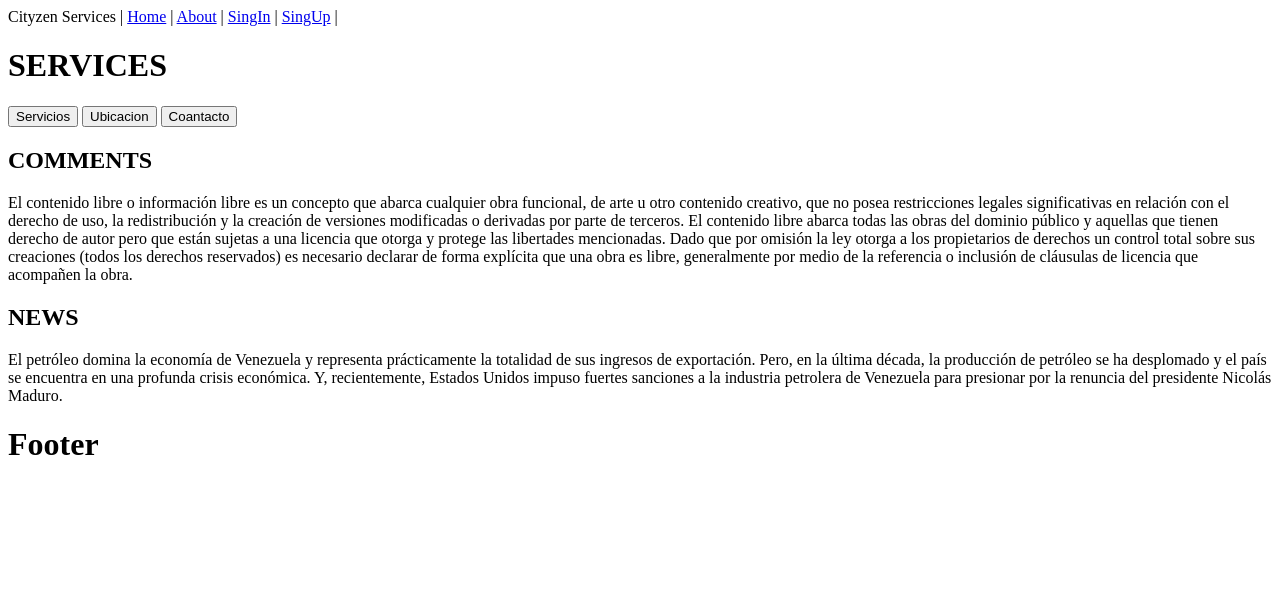
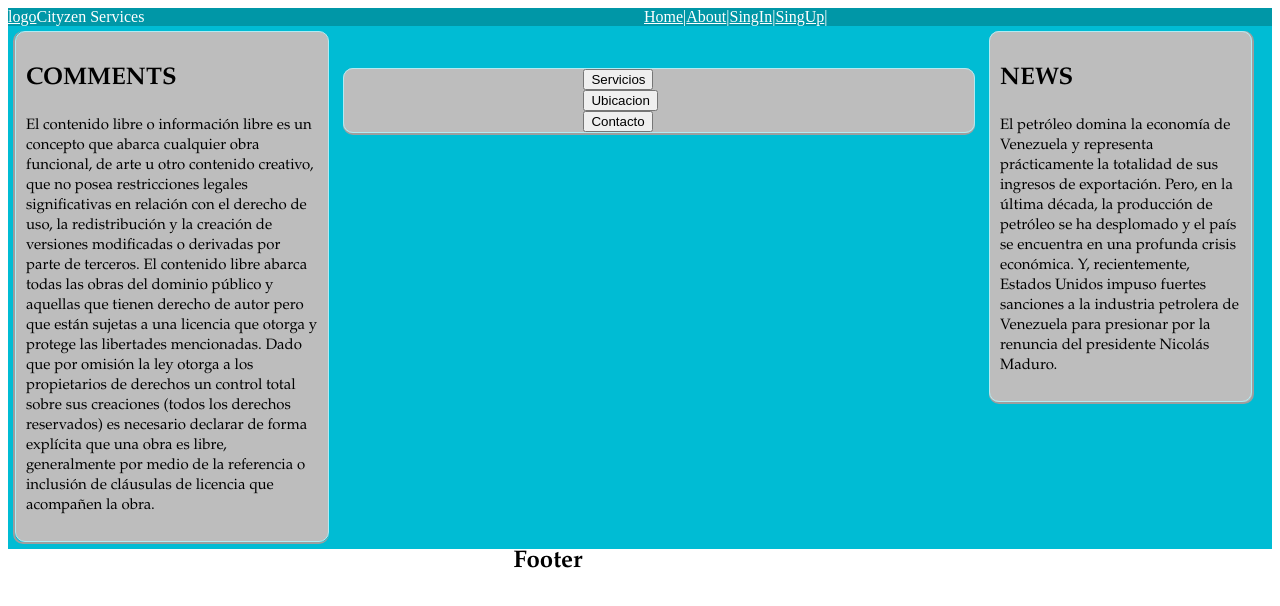
Before and after one commit to saidc/2019-proyecto-info-ciudadano, a website: page vistas/index.html in a window 1280 px wide. Drawn offline with Linux system fonts and the light colour scheme; files that its build step writes are made by us from their sources.

Commit message:
agregando estilos css index.html

```diff
--- /dev/null
+++ b/public/CSS/index.css
@@ -0,0 +1,145 @@
+
+
+body {
+    background: #FFFFFF;
+}
+/* header */
+.header{
+    background-color: #0097A7;
+    color: #FFFFFF;
+    margin: 0px;
+}
+.header a{
+    color: #FFFFFF;
+    margin: 0px 0px 0px 0px;
+}
+    .logo-title{
+        display: inline-flex;
+        width: 50%;
+    }
+.navigation-options{
+    /* margin: 0px 10px 0px 80%;     */
+    width: 48%;
+    display: inline-flex;
+
+}
+
+/* center */
+.center {
+    background-color: #00BCD4;
+    margin: 0px;
+}
+.center-information-left {
+    width: 100%;
+    border-left: 2px solid #9E9E9E;
+    border-bottom: 2px solid #9E9E9E;
+    border-radius: 10px;
+    /* margin: 0px; */
+
+}
+    .center-information-left-out{
+        width: 25%;
+        padding: 5px;
+        display: inline-flex;
+    }
+    .center-information-left-insade{
+        border: 1px solid #B2EBF2;
+        border-radius: 10px;
+        background: #BDBDBD;
+    }
+    .center-information-left-insade-div{
+        padding: 10px;
+    }
+.center-information-center {
+    width: 100%;
+    border-bottom: 2px solid #9E9E9E;
+    border-radius: 10px;
+    /* margin: auto; */
+    background: #BDBDBD;
+}
+    .center-information-center-out{
+        width: 50%;
+        padding: 5px;
+        display: inline-flex;
+    }
+    .center-information-center button{
+        /* width: 25%; */
+        margin: 0px 38% 0px 38%;
+    }
+    .center-information-center-insade{
+        border: 1px solid #B2EBF2;
+        border-radius: 10px;
+        background: #BDBDBD;
+    }
+.center-information-right {
+    width: 100%;
+    border-right: 2px solid #9E9E9E;
+    border-bottom: 2px solid #9E9E9E;
+    border-radius: 10px;
+    /* margin: 0px 0px 0px 75%; */
+    background: #BDBDBD;
+}
+    .center-information-right-insade{
+        border: 1px solid #B2EBF2;
+        border-radius: 10px;
+        background: #BDBDBD;
+    }
+    .center-information-right-insade-div{
+        padding: 10px;
+    }
+    .center-information-right-out{
+        width: 21%;
+        height: 100%;
+        padding: 5px;
+        display: inline-flex;
+
+    }
+/* footer */
+.footer{
+    background-color: #FFFFFF;
+}
+.footer h1{
+    margin: 0px 0px 0px 40%;
+}
+
+/* to all */
+article{
+    background: #BDBDBD;
+}
+h1 {    font-family: Garamond;
+        font-size: 24px;
+        font-style: normal;
+        font-variant: normal;
+        font-weight: 700;
+        line-height: 26.4px;
+
+}
+h3 {    font-family: Garamond, Baskerville, "Baskerville Old Face", "Hoefler Text", "Times New Roman", serif;
+        font-size: 14px;
+        font-style: normal;
+        font-variant: normal;
+        font-weight: 700;
+        line-height: 15.4px;
+}
+p {     font-family: Garamond, Baskerville, "Baskerville Old Face", "Hoefler Text", "Times New Roman", serif;
+        font-size: 15px;
+        font-style: normal;
+        font-variant: normal;
+        font-weight: 400;
+        line-height: 20px;
+}
+blockquote {
+        font-family: Garamond, Baskerville, "Baskerville Old Face", "Hoefler Text", "Times New Roman", serif;
+        font-size: 21px;
+        font-style: normal;
+        font-variant: normal;
+        font-weight: 400;
+        line-height: 30px;
+}
+pre {   font-family: Garamond, Baskerville, "Baskerville Old Face", "Hoefler Text", "Times New Roman", serif;
+        font-size: 13px;
+        font-style: normal;
+        font-variant: normal;
+        font-weight: 400;
+        line-height: 18.5714px;
+}
--- a/server.js
+++ b/server.js
@@ -1,6 +1,7 @@
 var express = require('express');
 var path = require("path");
 var app = express();
+app.use(express.static("public"));
 
 app.get('/', function (req, res) {
   res.sendFile('index.html', {root: path.join(__dirname,"./vistas")});
--- a/vistas/index.html
+++ b/vistas/index.html
@@ -2,31 +2,42 @@
 <html lang="en">
 <head>
     <meta charset="UTF-8">
-    <meta name="viewport" content="width=device-width, initial-scale=1.0">
-    <meta http-equiv="X-UA-Compatible" content="ie=edge">
+
     <title>index</title>
+    <link rel="stylesheet" href="CSS/index.css">
+
 </head>
 <body>
-
-    <!-- <header> </header> -->
-
-    <nav>
-
-        <a>Cityzen Services</a> |
+    <div class="header" >
+        <header id="">
+            <nav >
+                <div class="logo-title">
+                    <div class="logo">
+                        <a href="">logo</a>
+                    </div>
+                    <div class="logo-title">
+                        <a>Cityzen Services </a>
+                    </div>
+                </div>
+                <div class="navigation-options">
                     <a href="/">Home</a> |
                     <a href="/about">About</a> |
                     <a href="/singin">SingIn</a> |
                     <a href="/singup">SingUp</a> |
+                </div>
+            </nav>
+        </header>
+    </div>
 
-    </nav>
+    <div class="center"> <!-- Center content -->
+        <div class="center-information-left-out">
+            <div class="center-information-left"> <!-- informacion izquierda  -->
+                <div class="center-information-left-insade">
+                    <div> <!-- deslizador -->
+                    </div>
 
-    <div>
-        <h1>SERVICES</h1>
-        <button>Servicios</button>
-        <button>Ubicacion</button>
-        <button>Coantacto</button>
-    </div>
-    <div>
+                    <div class="center-information-left-insade-div" >  <!-- informacion  -->
+                        <section>
                             <article>
                                 <h1>COMMENTS</h1>
                                 <p>
@@ -45,8 +56,39 @@
                                     de licencia que acompañen la obra.
                                 </p>
                             </article>
+                        </section>
                     </div>
+                </div>
+            </div>
+        </div>
+        <div class="center-information-center-out">
+            <div class="center-information-center"> <!-- Centro  -->
+                <div class="center-information-center-insade">
+                    <div> <!-- imagenes o informacion deslizable -->
+                        <!-- agregar imagenes o informacion -->
+                    </div>
+                    <div> <!-- botones servicio ubicacion contacto -->
+                        <div> <!-- servicios -->
+                            <button>Servicios</button>
+                        </div>
+                        <div> <!-- Ubicacion -->
+                            <button>Ubicacion</button>
+                        </div>
+                        <div> <!-- Contacto -->
+                            <button>Contacto</button>
+                        </div>
+                    </div>
+                </div>
+            </div>
+        </div>
+        <div class="center-information-right-out">
+            <div class="center-information-right"> <!-- informacion Derecha  -->
+                <div class="center-information-right-insade">
                     <div>
+
+                    </div>
+                    <div class="center-information-right-insade-div">
+                        <section>
                             <article>
                                 <h1>NEWS</h1>
                                 <p>
@@ -61,9 +103,19 @@
                                     presidente Nicolás Maduro.
                                 </p>
                             </article>
+                        </section>
                     </div>
+                </div>
+            </div>
+        </div>
+    </div>
+
+    <div class="footer">
         <footer>
             <h1>Footer</h1>
         </footer>
+    </div>
+
+
 </body>
 </html>
```
Also changed, not shown: vistas/about.html (+1 -2 lines), vistas/contact.html (+1 -2 lines), vistas/findlocation.html (+1 -2 lines), vistas/result.html (+1 -2 lines), vistas/services.html (+1 -2 lines), vistas/singin.html (+1 -2 lines), vistas/singup.html (+1 -2 lines), 1 other file. Lines whose indentation alone changed are shown as unchanged.
